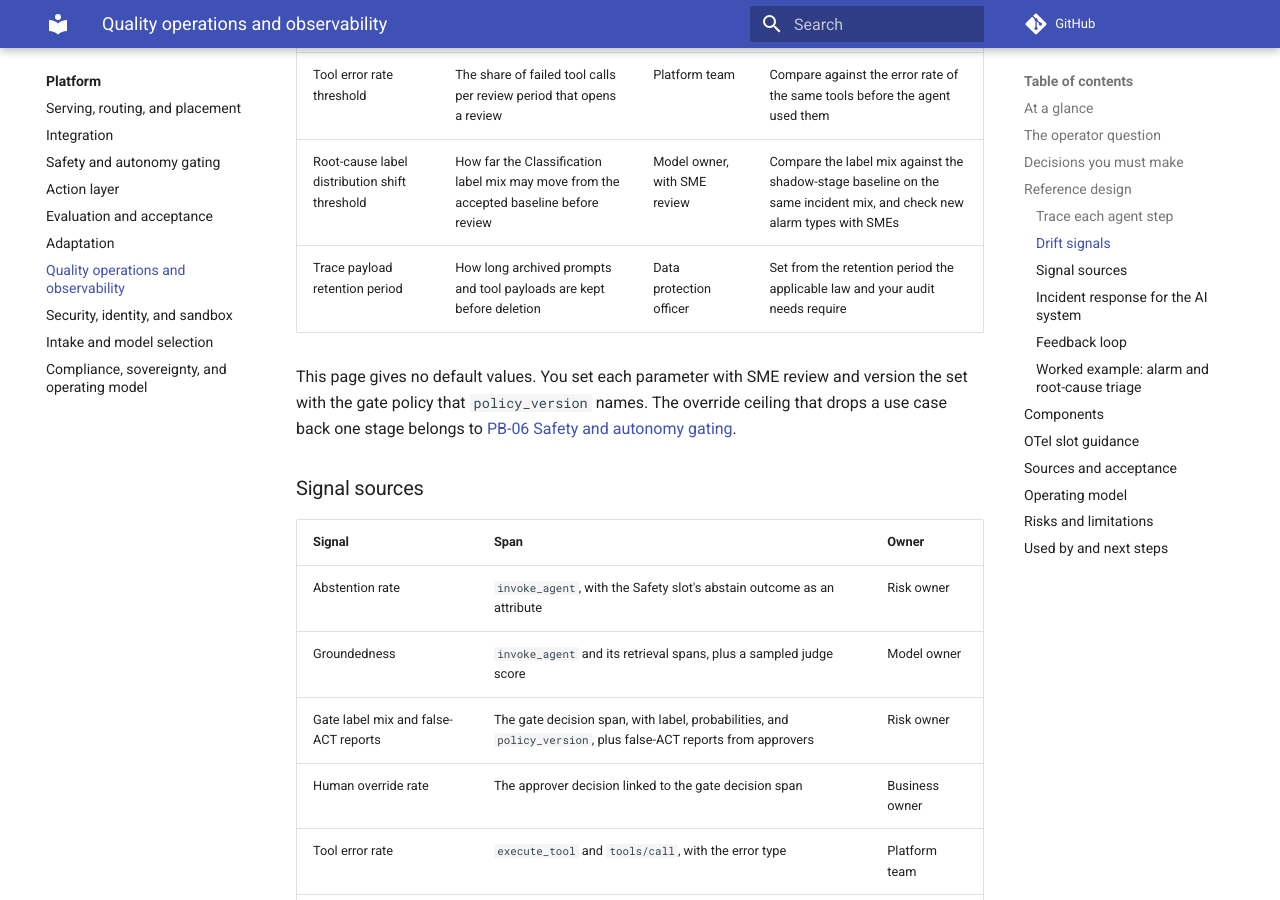
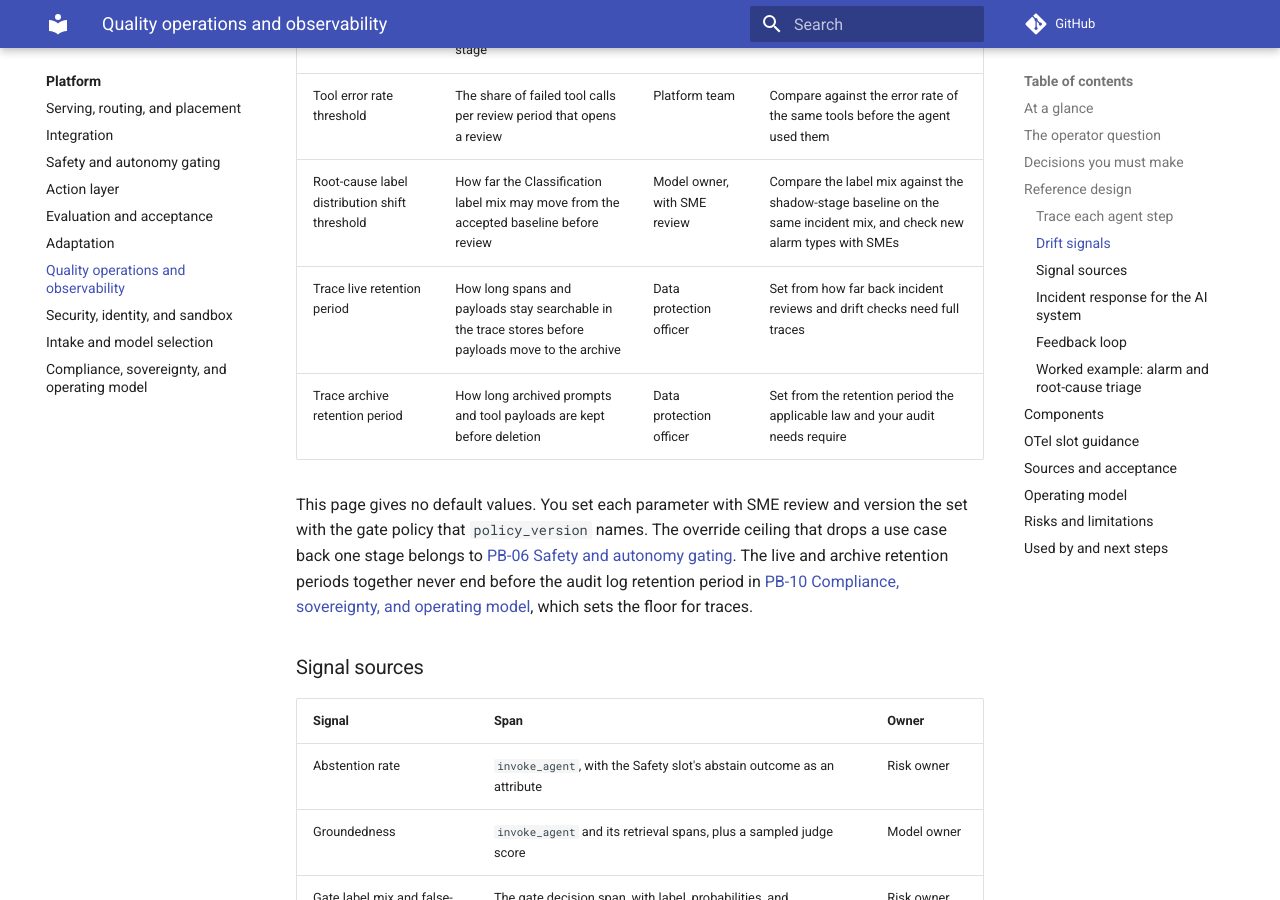
Before and after one commit to ravisharma5/otel-telco-blueprints, an MkDocs documentation site: the page built from platform/quality-operations/README.md, in a window 1280 px wide and 900 px high, scrolled down 4023 px. Built offline with MkDocs 1.6.1 and Material for MkDocs 9.7.7, drawn with Linux system fonts in a browser that asks for light colours; comment, search, counter and statistics services are not loaded; some of the changed text lies outside the part shown.

Commit message:
fix(platform): split trace retention and tie it to the audit log floor
Quality operations now has a live retention period before archive and an
archive retention period before deletion, and neither may end before the
audit log retention period on the compliance page, which names the trace
periods it bounds.

```diff
--- a/platform/quality-operations/README.md
+++ b/platform/quality-operations/README.md
@@ -43,7 +43,7 @@ Until you answer it, drift in gate labels, abstentions, or human overrides goes
 | Decision | Options | Recommendation | Because |
 |---|---|---|---|
 | Decide what each span captures | Full prompts and tool results; metadata only; metadata by default with content capture as an opt-in | Metadata by default; capture prompts, tool arguments, and results only where the data protection officer opts in | The GenAI conventions make content capture opt-in, because prompts and tool results can hold subscriber and network data ([GenAI spans](https://github.com/open-telemetry/semantic-conventions-genai/blob/main/docs/gen-ai/gen-ai-spans.md)) |
-| Decide where traces live and for how long | Vendor cloud service; trace store on site; trace store plus agent trace archival | A trace store on site for spans, and the agent trace store with archival to object storage, under a named retention period | Traces stay in region, and archived payloads stay searchable by metadata ([release notes](https://docs.redhat.com/en/documentation/red_hat_openshift_ai_self-managed/3.5/html/release_notes/new-features-and-enhancements_relnotes)) |
+| Decide where traces live and for how long | Vendor cloud service; trace store on site; trace store plus agent trace archival | A trace store on site for spans, and the agent trace store with archival to object storage; both keep data for named live and archive retention periods | Traces stay in region, and archived payloads stay searchable by metadata ([release notes](https://docs.redhat.com/en/documentation/red_hat_openshift_ai_self-managed/3.5/html/release_notes/new-features-and-enhancements_relnotes)) |
 | Give every drift signal an owner and a threshold | Dashboards with no owner; one shared alert; one owner and one threshold per signal | One owner and one named threshold per signal, with no default | A signal nobody owns is a chart nobody reads |
 | Send AI incidents through the NOC and SOC process | A separate AI incident process; the existing NOC and SOC process | The existing NOC and SOC process, with AI-specific triggers and first actions | Operators already run severity, paging, and regulatory reporting there, and an AI-caused outage is an incident like any other |
 | Decide how feedback reaches golden sets | Ad hoc; every override straight into the set; SME labelling first | SME labelling and personal-data scrubbing before any trace enters a golden set | Unlabelled traces teach the evaluation the system's own mistakes |
@@ -70,7 +70,7 @@ flowchart TD
 |---|---|
 | Tracing collector | Receives spans over the OpenTelemetry protocol from agents, the MCP gateway, and the action layer, drops attributes outside the allow-list, and forwards the rest |
 | Trace store | Holds spans on site and links each agent step to its tool calls by trace ID |
-| Agent trace store | Records prompts, reasoning steps, tool calls, and token costs per episode, accepts spans at `/v1/traces`, and archives payloads to object storage after the retention period |
+| Agent trace store | Records prompts, reasoning steps, tool calls, and token costs per episode, accepts spans at `/v1/traces`, and archives payloads to object storage after the live retention period |
 | Replica-scheduler inference traces | Add the inference request to the same trace, so slow steps show up beside the agent step that waited |
 
 One triage step produces this span tree under the GenAI semantic conventions:
@@ -94,9 +94,10 @@ By default, each span records IDs and the metadata attributes the signal table l
 | Human override rate drift band | How far the share of approver overrides may rise before review, below the override ceiling that drops a stage | Business owner | Count overrides per use case and action class, and compare against the shadow-stage baseline on the same incident mix |
 | Tool error rate threshold | The share of failed tool calls per review period that opens a review | Platform team | Compare against the error rate of the same tools before the agent used them |
 | Root-cause label distribution shift threshold | How far the Classification label mix may move from the accepted baseline before review | Model owner, with SME review | Compare the label mix against the shadow-stage baseline on the same incident mix, and check new alarm types with SMEs |
-| Trace payload retention period | How long archived prompts and tool payloads are kept before deletion | Data protection officer | Set from the retention period the applicable law and your audit needs require |
+| Trace live retention period | How long spans and payloads stay searchable in the trace stores before payloads move to the archive | Data protection officer | Set from how far back incident reviews and drift checks need full traces |
+| Trace archive retention period | How long archived prompts and tool payloads are kept before deletion | Data protection officer | Set from the retention period the applicable law and your audit needs require |
 
-This page gives no default values. You set each parameter with SME review and version the set with the gate policy that `policy_version` names. The override ceiling that drops a use case back one stage belongs to [PB-06 Safety and autonomy gating](../safety-autonomy-gating/README.md).
+This page gives no default values. You set each parameter with SME review and version the set with the gate policy that `policy_version` names. The override ceiling that drops a use case back one stage belongs to [PB-06 Safety and autonomy gating](../safety-autonomy-gating/README.md). The live and archive retention periods together never end before the audit log retention period in [PB-10 Compliance, sovereignty, and operating model](../compliance-operating-model/README.md#staged-rollout-and-roi), which sets the floor for traces.
 
 ### Signal sources
 
```
Also changed, not shown: platform/compliance-operating-model/README.md (+1 -1 lines), 1 other file.
